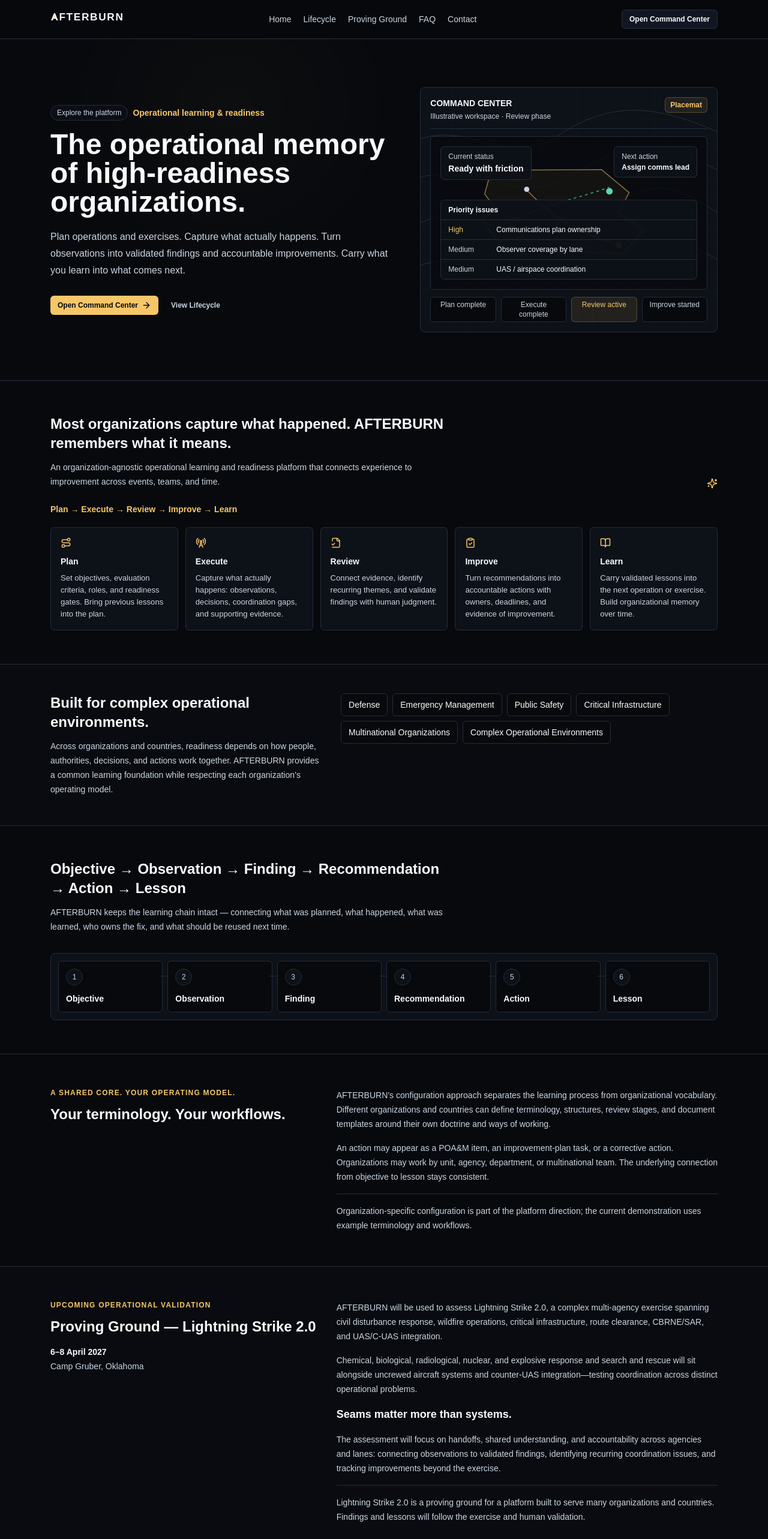
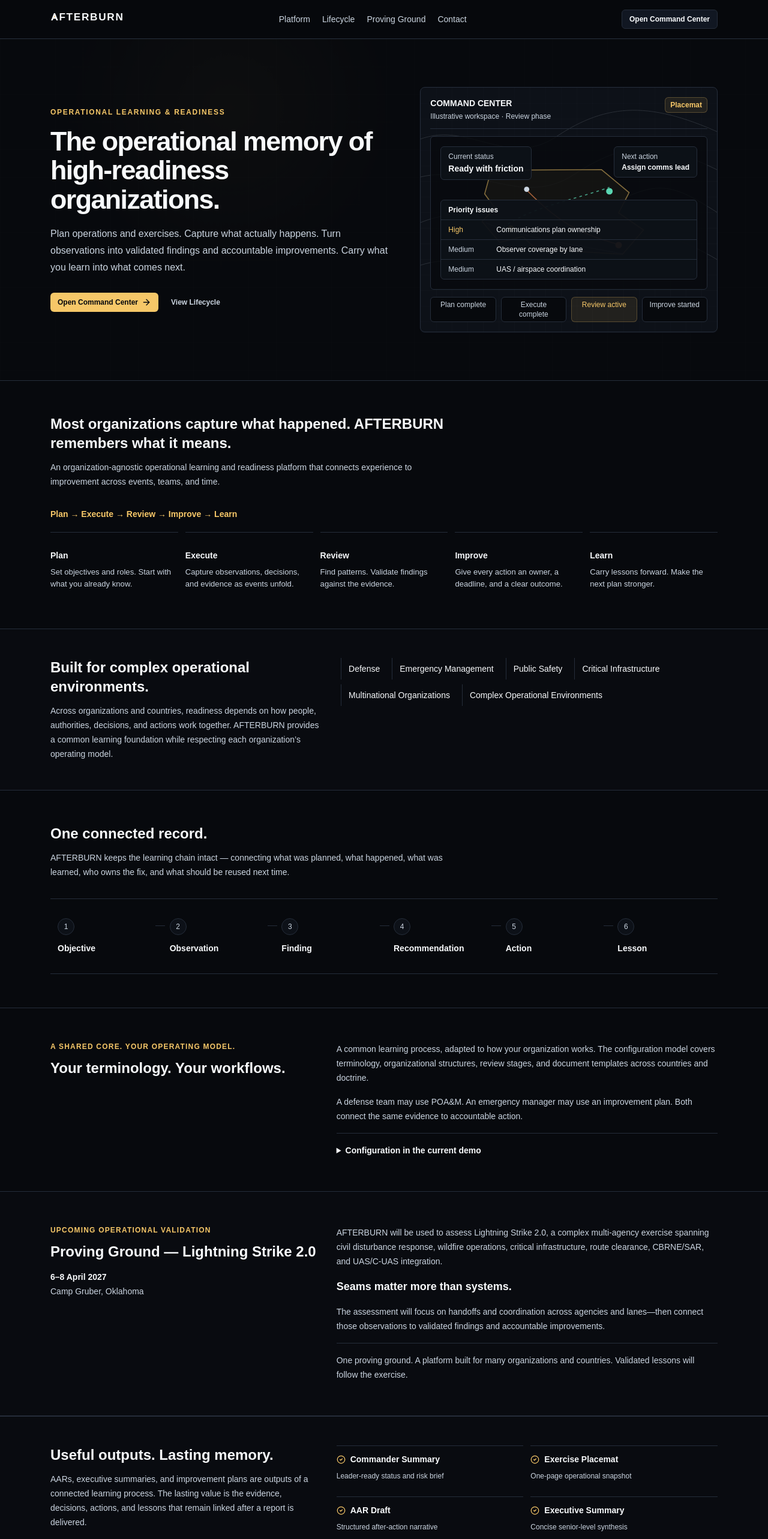
Before and after one commit to adamheadrick/AFTERBURN-2.0, a Next.js app: page / in a window 1280 px wide. Shown: the top 2566 px of the page at 60% size. Built offline with nearby package versions, Linux system fonts and the light colour scheme.

Commit message:
Simplify homepage hierarchy and progressive disclosure

```diff
--- a/app/page.tsx
+++ b/app/page.tsx
@@ -8,8 +8,7 @@ import {
   MapPinned,
   RadioTower,
   Route,
-  Search,
-  Sparkles
+  Search
 } from "lucide-react";
 import Link from "next/link";
 import { BrandWordmark } from "@/components/brand-mark";
@@ -18,27 +17,27 @@ import { ButtonLink } from "@/components/button";
 const capabilityCards = [
   {
     title: "Plan",
-    body: "Set objectives, evaluation criteria, roles, and readiness gates. Bring previous lessons into the plan.",
+    body: "Set objectives and roles. Start with what you already know.",
     icon: Route
   },
   {
     title: "Execute",
-    body: "Capture what actually happens: observations, decisions, coordination gaps, and supporting evidence.",
+    body: "Capture observations, decisions, and evidence as events unfold.",
     icon: RadioTower
   },
   {
     title: "Review",
-    body: "Connect evidence, identify recurring themes, and validate findings with human judgment.",
+    body: "Find patterns. Validate findings against the evidence.",
     icon: FileCheck2
   },
   {
     title: "Improve",
-    body: "Turn recommendations into accountable actions with owners, deadlines, and evidence of improvement.",
+    body: "Give every action an owner, a deadline, and a clear outcome.",
     icon: ClipboardCheck
   },
   {
     title: "Learn",
-    body: "Carry validated lessons into the next operation or exercise. Build organizational memory over time.",
+    body: "Carry lessons forward. Make the next plan stronger.",
     icon: BookOpen
   }
 ];
@@ -72,10 +71,9 @@ const heroIssues = [
 ];
 
 const topNavLinks = [
-  { label: "Home", href: "#home" },
+  { label: "Platform", href: "#product" },
   { label: "Lifecycle", href: "#lifecycle" },
   { label: "Proving Ground", href: "#proving-ground" },
-  { label: "FAQ", href: "#faq" },
   { label: "Contact", href: "#contact" }
 ];
 
@@ -218,10 +216,9 @@ export default function LandingPage() {
         <div className="relative mx-auto grid max-w-6xl gap-10 px-5 py-16 sm:py-20 lg:grid-cols-[1fr_0.86fr] lg:items-center">
           <div>
             <div className="flex flex-wrap items-center gap-2">
-              <span className="rounded-full border border-line bg-panel/70 px-2.5 py-1 text-xs text-steel">Explore the platform</span>
-              <span className="text-sm font-semibold text-flare">Operational learning & readiness</span>
+              <span className="text-xs font-semibold uppercase tracking-[0.14em] text-flare">Operational learning & readiness</span>
             </div>
-            <h1 className="mt-4 max-w-3xl text-4xl font-semibold leading-tight text-ink sm:text-5xl">
+            <h1 className="mt-4 max-w-3xl text-[clamp(2.25rem,3.5vw,3.4rem)] font-semibold leading-[1.08] tracking-[-0.035em] text-ink">
               The operational memory of high-readiness organizations.
             </h1>
             <p className="mt-5 max-w-[39rem] text-base leading-7 text-steel">
@@ -247,13 +244,11 @@ export default function LandingPage() {
               An organization-agnostic operational learning and readiness platform that connects experience to improvement across events, teams, and time.
             </p>
           </div>
-          <Sparkles size={18} className="text-flare" />
         </div>
-        <p className="mt-6 text-sm font-semibold text-flare">Plan → Execute → Review → Improve → Learn</p>
+        <p id="lifecycle" className="mt-8 scroll-mt-24 text-sm font-semibold text-flare">Plan → Execute → Review → Improve → Learn</p>
         <div className="mt-5 grid gap-3 sm:grid-cols-2 lg:grid-cols-5">
           {capabilityCards.map((card) => (
-            <article key={card.title} className="rounded-md border border-line bg-panel p-4 transition hover:-translate-y-0.5 hover:border-[#3a4658]">
-              <card.icon size={18} className="text-flare" />
+            <article key={card.title} className="border-t border-line pb-2 pt-4">
               <h3 className="mt-3 text-sm font-semibold text-ink">{card.title}</h3>
               <p className="mt-2 text-[0.82rem] leading-5 text-steel">{card.body}</p>
             </article>
@@ -271,7 +266,7 @@ export default function LandingPage() {
           </div>
           <div className="flex flex-wrap gap-2">
             {audienceTags.map((item) => (
-              <span key={item} className="rounded-md border border-line bg-night px-3 py-2 text-sm text-ink">
+              <span key={item} className="border-l border-line px-3 py-2 text-sm text-ink">
                 {item}
               </span>
             ))}
@@ -279,18 +274,18 @@ export default function LandingPage() {
         </div>
       </section>
 
-      <section id="lifecycle" className="mx-auto max-w-6xl scroll-mt-24 px-5 py-14">
+      <section id="learning-chain" className="mx-auto max-w-6xl scroll-mt-24 px-5 py-14">
         <div className="max-w-2xl">
-          <h2 className="text-2xl font-semibold text-ink">Objective → Observation → Finding → Recommendation → Action → Lesson</h2>
+          <h2 className="text-2xl font-semibold text-ink">One connected record.</h2>
           <p className="mt-3 text-sm leading-6 text-steel">
             AFTERBURN keeps the learning chain intact — connecting what was planned, what happened, what was learned,
             who owns the fix, and what should be reused next time.
           </p>
         </div>
-        <div className="mt-8 rounded-lg border border-line bg-panel p-3">
+        <div className="mt-8 border-y border-line py-5">
           <div className="grid gap-2 sm:grid-cols-2 lg:grid-cols-6">
             {learningChain.map((item, index) => (
-              <div key={item} className="relative rounded-md border border-line bg-night px-3 py-3">
+              <div key={item} className="relative px-3 py-3">
                 <span className="flex h-7 w-7 items-center justify-center rounded-full border border-line bg-panel text-xs text-steel">{index + 1}</span>
                 <p className="mt-3 text-sm font-semibold text-ink">{item}</p>
                 {index < learningChain.length - 1 ? <div className="absolute left-[calc(100%-0.2rem)] top-6 hidden h-px w-4 bg-line lg:block" /> : null}
@@ -307,9 +302,9 @@ export default function LandingPage() {
             <h2 className="mt-3 text-2xl font-semibold text-ink">Your terminology. Your workflows.</h2>
           </div>
           <div className="space-y-4 text-sm leading-6 text-steel">
-            <p>AFTERBURN’s configuration approach separates the learning process from organizational vocabulary. Different organizations and countries can define terminology, structures, review stages, and document templates around their own doctrine and ways of working.</p>
-            <p>An action may appear as a POA&amp;M item, an improvement-plan task, or a corrective action. Organizations may work by unit, agency, department, or multinational team. The underlying connection from objective to lesson stays consistent.</p>
-            <p className="border-t border-line pt-4">Organization-specific configuration is part of the platform direction; the current demonstration uses example terminology and workflows.</p>
+            <p>A common learning process, adapted to how your organization works. The configuration model covers terminology, organizational structures, review stages, and document templates across countries and doctrine.</p>
+            <p>A defense team may use POA&amp;M. An emergency manager may use an improvement plan. Both connect the same evidence to accountable action.</p>
+            <details className="border-t border-line pt-4"><summary className="cursor-pointer font-semibold text-ink">Configuration in the current demo</summary><p className="mt-3">Organization-specific configuration is part of the platform direction. The current demonstration uses example terminology and workflows.</p></details>
           </div>
         </div>
       </section>
@@ -324,10 +319,9 @@ export default function LandingPage() {
           </div>
           <div className="space-y-4 text-sm leading-6 text-steel">
             <p>AFTERBURN will be used to assess Lightning Strike 2.0, a complex multi-agency exercise spanning civil disturbance response, wildfire operations, critical infrastructure, route clearance, CBRNE/SAR, and UAS/C-UAS integration.</p>
-            <p>Chemical, biological, radiological, nuclear, and explosive response and search and rescue will sit alongside uncrewed aircraft systems and counter-UAS integration—testing coordination across distinct operational problems.</p>
             <p className="text-lg font-semibold text-ink">Seams matter more than systems.</p>
-            <p>The assessment will focus on handoffs, shared understanding, and accountability across agencies and lanes: connecting observations to validated findings, identifying recurring coordination issues, and tracking improvements beyond the exercise.</p>
-            <p className="border-t border-line pt-4">Lightning Strike 2.0 is a proving ground for a platform built to serve many organizations and countries. Findings and lessons will follow the exercise and human validation.</p>
+            <p>The assessment will focus on handoffs and coordination across agencies and lanes—then connect those observations to validated findings and accountable improvements.</p>
+            <p className="border-t border-line pt-4">One proving ground. A platform built for many organizations and countries. Validated lessons will follow the exercise.</p>
           </div>
         </div>
       </section>
@@ -342,7 +336,7 @@ export default function LandingPage() {
           </div>
           <div className="grid gap-3 sm:grid-cols-2">
             {outputs.map((output) => (
-              <div key={output.title} className="rounded-md border border-line bg-panel p-3">
+              <div key={output.title} className="border-t border-line py-3">
                 <div className="flex items-center gap-2">
                   <CheckCircle2 size={15} className="text-flare" />
                   <p className="text-sm font-semibold text-ink">{output.title}</p>
@@ -387,10 +381,10 @@ export default function LandingPage() {
           </div>
           <div className="grid gap-3">
             {faqs.map((faq) => (
-              <article key={faq.question} className="rounded-md border border-line bg-panel p-4">
-                <h3 className="text-sm font-semibold text-ink">{faq.question}</h3>
-                <p className="mt-2 text-sm leading-6 text-steel">{faq.answer}</p>
-              </article>
+              <details key={faq.question} className="border-b border-line py-4">
+                <summary className="cursor-pointer text-sm font-semibold text-ink">{faq.question}</summary>
+                <p className="mt-3 text-sm leading-6 text-steel">{faq.answer}</p>
+              </details>
             ))}
           </div>
         </div>
```
